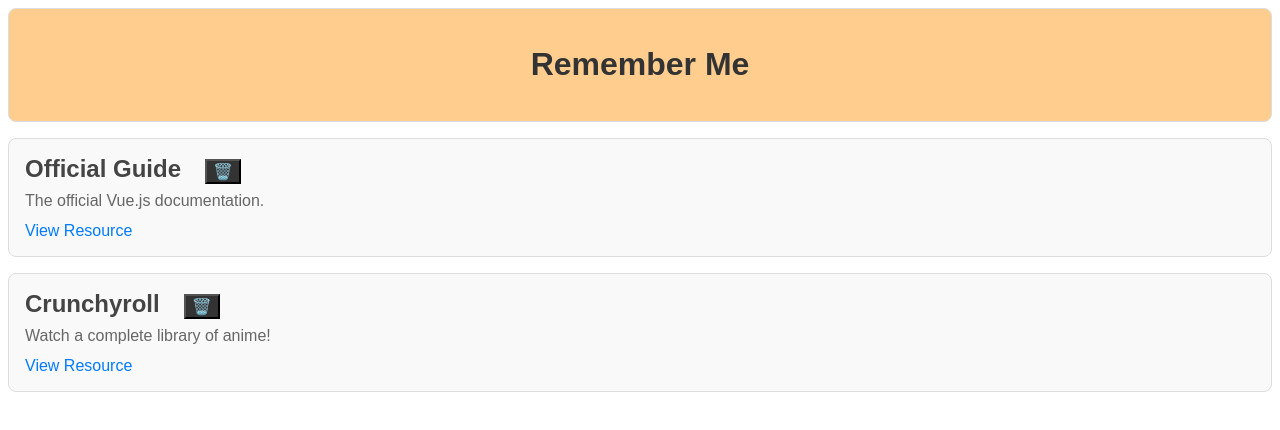
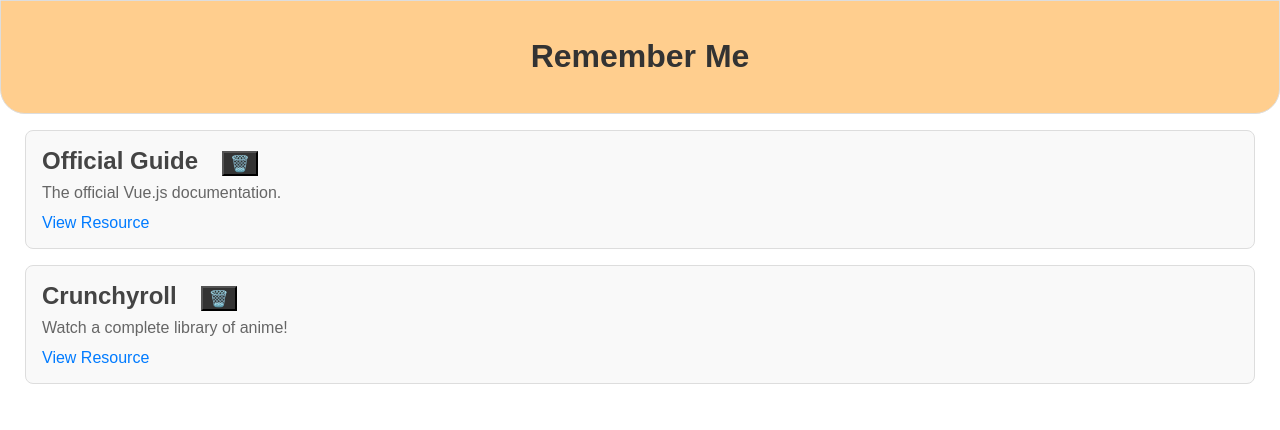
Before and after one commit to edgHD/remember-me-project, a Vue app: page / in a window 1280 px wide. Shown: the top 430 px of the page. Built offline with nearby package versions, Linux system fonts and the light colour scheme.

Commit message:
Minor improve on the styling.

```diff
--- a/src/App.vue
+++ b/src/App.vue
@@ -41,9 +41,13 @@
 }
 </script>
 
-<style scoped>
+<style>
 * {
   font-family: Arial, Helvetica, sans-serif;
+}
+
+body {
+  margin: 0;
 }
 
 .main-title {
@@ -53,6 +57,6 @@
   padding: 16px;
   background-color: #ffce8e;
   border: 1px solid #ddd;
-  border-radius: 8px;
+  border-radius: 0 0 25px 25px;
 }
 </style>
--- a/src/components/resources-items/ResourceItem.vue
+++ b/src/components/resources-items/ResourceItem.vue
@@ -21,7 +21,7 @@
 ul {
     list-style-type: none;
     padding: 0;
-    margin: 0;
+    margin: 0 25px;
 }
 
 li {
```
